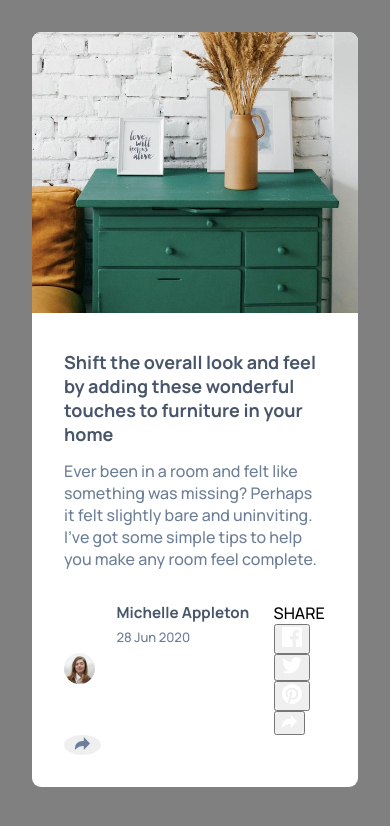
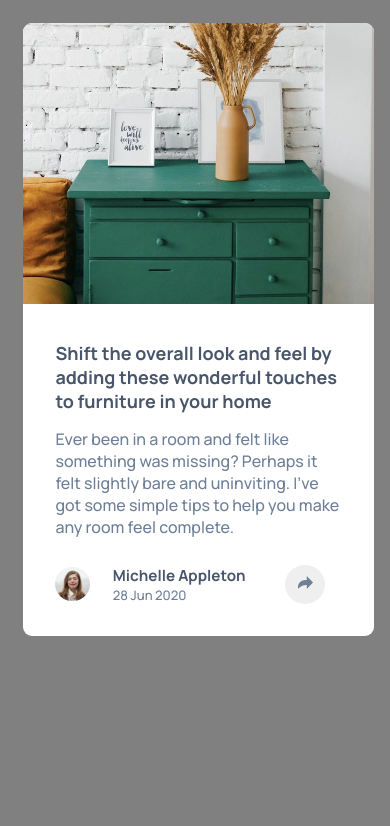
Before and after one commit to 3OfUs/article-preview-component, a plain HTML site: page index.html in a window 390 px wide. Drawn offline with Linux system fonts and the light colour scheme; a script that the page names is missing.

Commit message:
Update style.css

```diff
--- a/style.css
+++ b/style.css
@@ -12,8 +12,9 @@ html {
 @media screen and (max-width: 425px) {
     body {
         background: grey;
-        margin: 2rem;
-        max-width: 90vw;
+        margin: 6%;
+        width: 90vw;
+        min-width: 280px;
     }
     .main {
         background: white;
@@ -21,7 +22,7 @@ html {
         overflow: hidden;
     }
     .header__image {
-        max-width: 90vw;
+        width: 90vw;
     }
     .description {
         margin: 2rem;
@@ -34,6 +35,7 @@ html {
     }
     .description__text {
         color: hsl(214, 17%, 51%);
+        margin-bottom: -5px;
     }
     .admin {
         margin: 2rem;
@@ -59,7 +61,6 @@ html {
         margin-left: 0;
     }
     .admin__name {
-        margin-bottom: 0.3rem;
         color: hsl(217, 19%, 35%);
     }
     .admin__date {
@@ -69,5 +70,56 @@ html {
         border-radius: 70%;
         width: 70%;
         border-style: none;
+        cursor: pointer;
+    }
+
+    .openShare {
+        position: absolute;
+        margin-left: -32.1px;
+        overflow: hidden;
+        height: 0;
+    }
+
+    .openShare.clicked {
+        overflow: auto;
+        height: auto;
+        margin-top: -10px;
+        width: 100%;
+    }
+
+    .newElement {
+        border-radius: 0 0 9px 9px;
+        background-color: hsl(217, 19%, 35%);
+        width: 90vw;
+        display: flex;
+        align-items: center;
+        justify-content: space-between;
+        }
+
+    .buttonNewElement {
+        border-style: none;
+        background-color: hsl(217, 19%, 35%);
+        cursor: pointer;
+    }
+
+    .buttonShare {
+        margin: 8%;
+        border-radius: 50%;
+        background-color: hsl(212, 23%, 69%);
+        opacity: .7;
+        border-style: none;
+        padding: 3%;
+        cursor: pointer;
+        margin-right: 45px;
+    }
+
+    .buttonShareWord {
+        cursor: pointer;
+        color: hsl(212, 23%, 69%);
+        letter-spacing: 5px;
+        opacity: .7;
+        text-shadow: .5px .5px;
+        margin-left: 2rem;
+        margin-right: .5rem;
     }
 }
```
